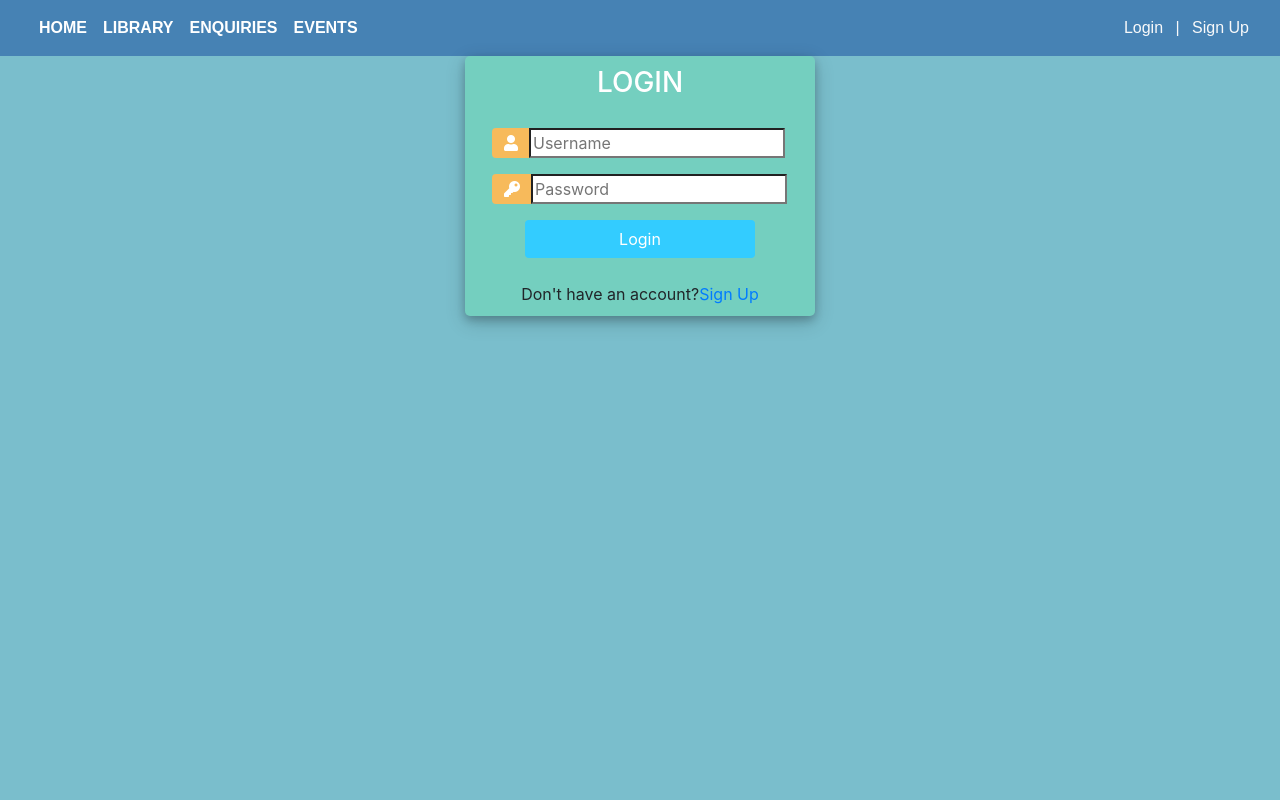
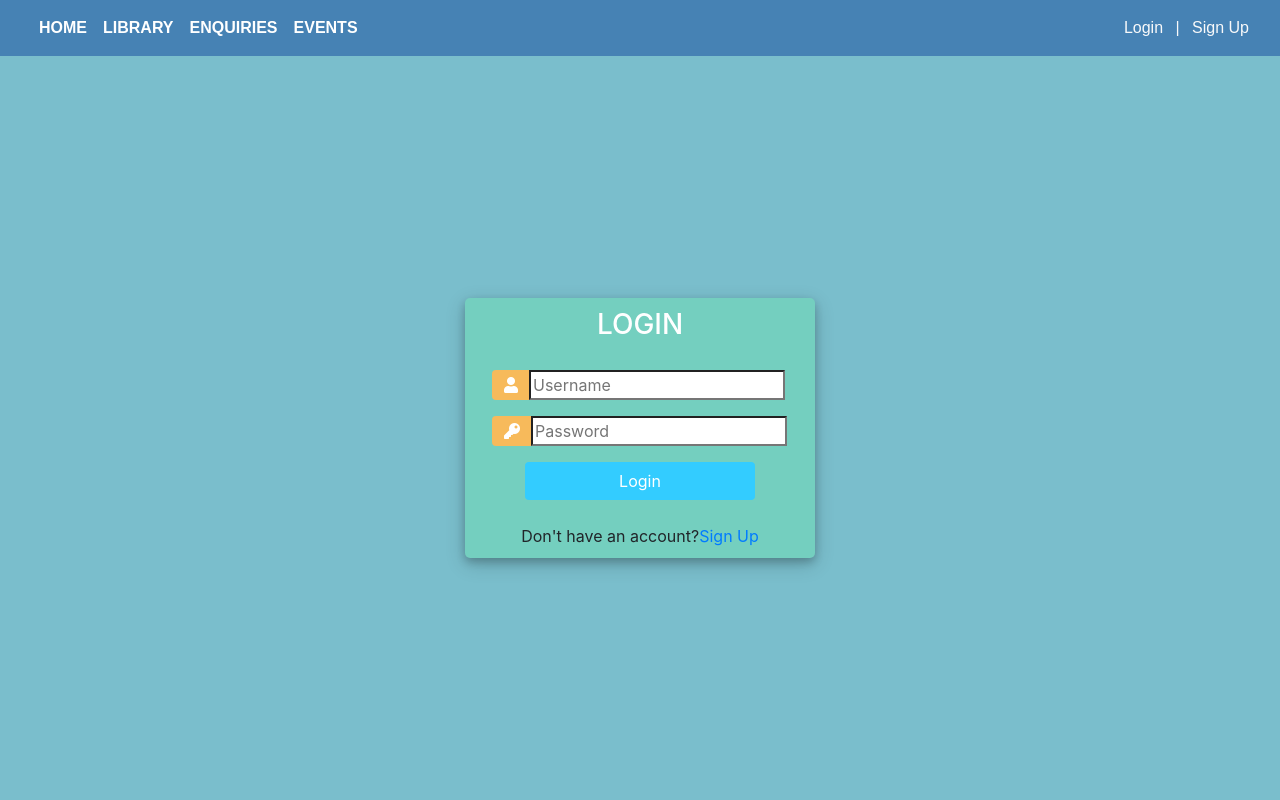
Before and after one commit to Shadtrix/Bookatti_V2, a Flask app: page /login in a window 1280 px wide. Run offline with Flask 3, Linux system fonts and the light colour scheme; some libraries are stand-ins or nearby versions.

Commit message:
Update login.html

```diff
--- a/templates/login.html
+++ b/templates/login.html
@@ -20,6 +20,12 @@ Home
 			padding: 0;
 			height: 100%;
 			background: #7abecc !important;
+		}
+		.login-wrapper {
+			display: flex;
+			justify-content: center;
+			align-items: center;
+			height: calc(100vh - 56px);
 		}
 		.user_card {
 			width: 350px;
@@ -81,6 +87,7 @@ Home
 
 </head>
 <body>
+<div class="login-wrapper">
 	<div class="container h-100">
 		<div class="d-flex justify-content-center h-100">
 			<div class="user_card">
@@ -120,6 +127,7 @@ Home
 			</div>
 		</div>
 	</div>
+</div>
 </body>
 
 {% endblock %}
```
